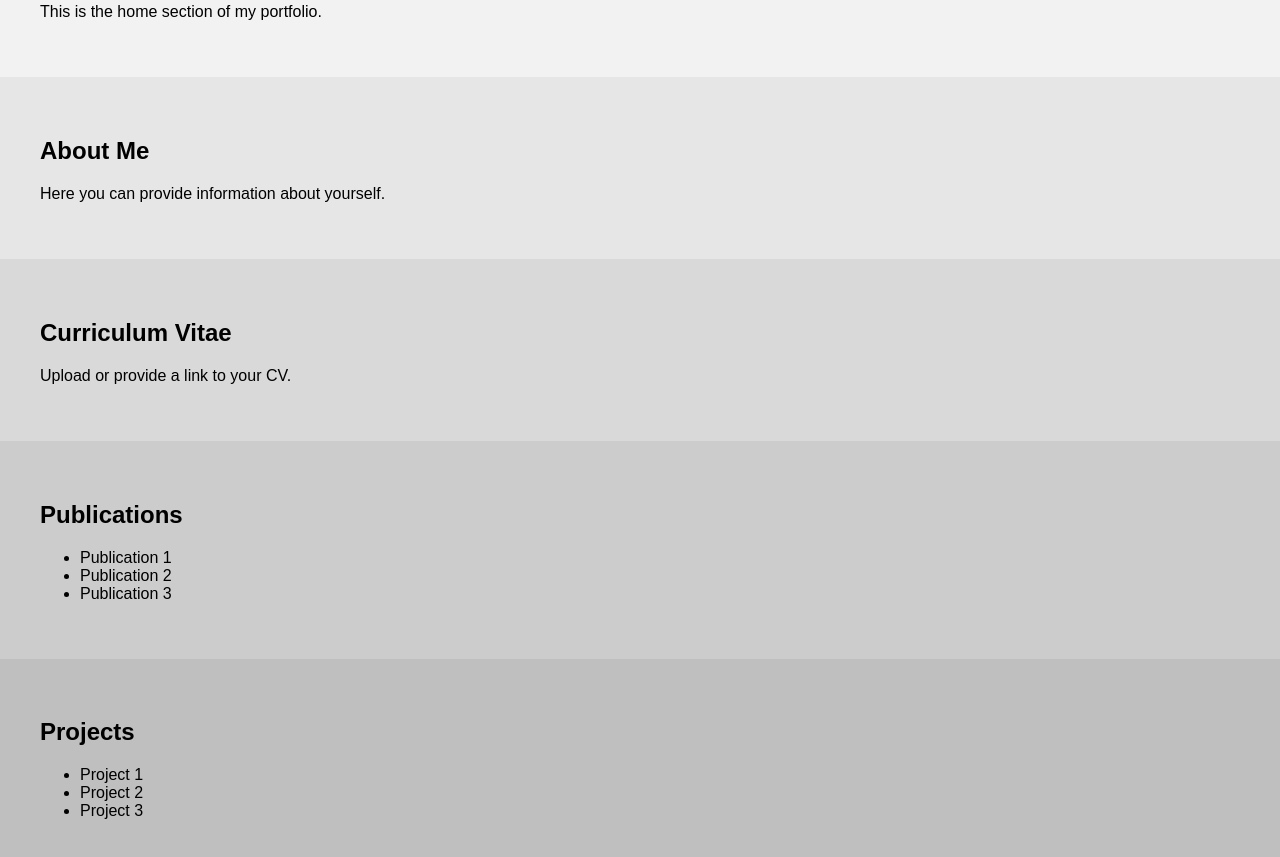
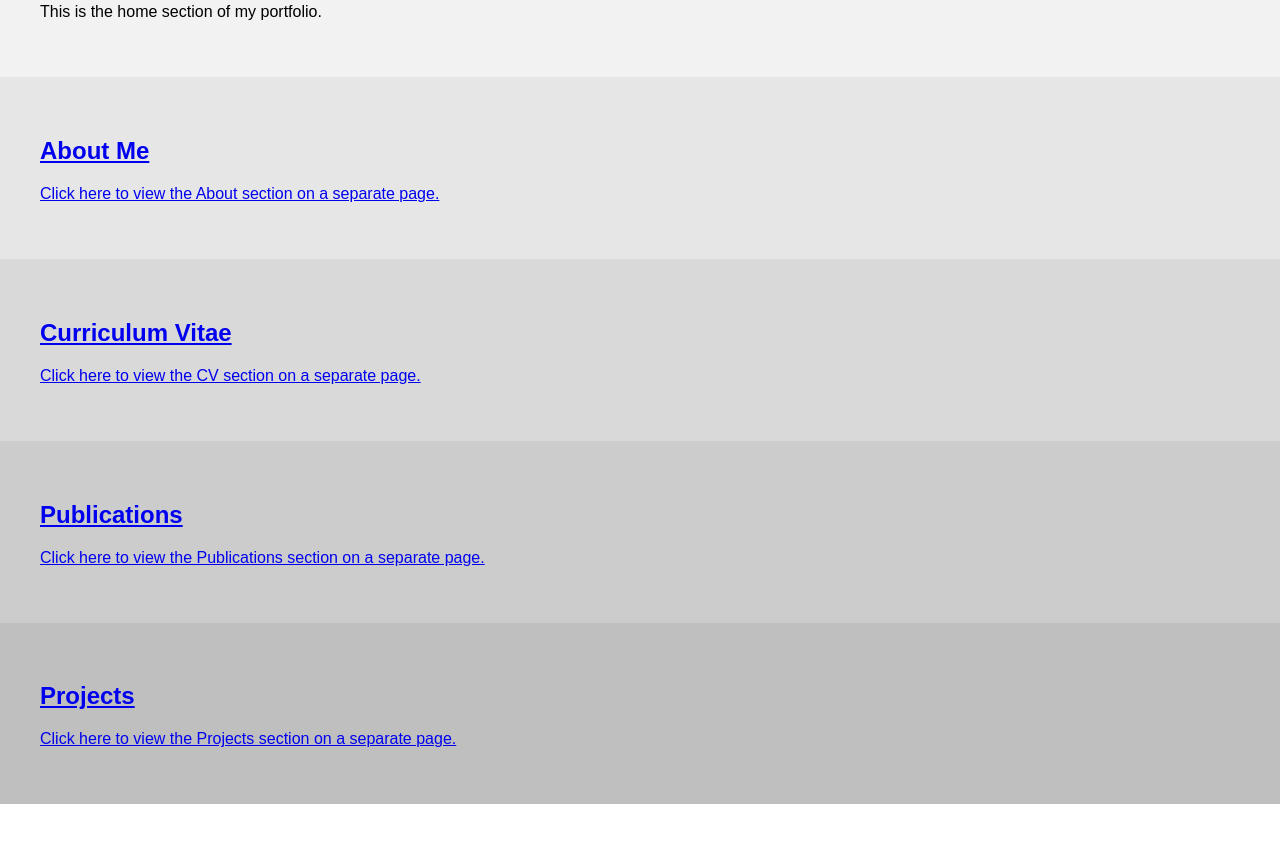
Before and after one commit to atiehmk/atiehmk.github.io, a plain HTML site: page index.html in a window 1280 px wide. Shown: the part 295-1152 px from the top of the page. After the commit the page ends 1099 px from the top, so only its background shows below. Drawn offline with Linux system fonts and the light colour scheme.

Commit message:
Update index.html

```diff
--- a/index.html
+++ b/index.html
@@ -8,11 +8,11 @@
   <!-- Navigation -->
   <nav>
     <ul>
-      <li><a href="#home">Home</a></li>
-      <li><a href="#about">About</a></li>
-      <li><a href="#cv">CV</a></li>
-      <li><a href="#publications">Publications</a></li>
-      <li><a href="#projects">Projects</a></li>
+      <li><a href="index.html">Home</a></li>
+      <li><a href="about.html">About</a></li>
+      <li><a href="cv.html">CV</a></li>
+      <li><a href="publications.html">Publications</a></li>
+      <li><a href="projects.html">Projects</a></li>
     </ul>
   </nav>
 
@@ -24,34 +24,34 @@
 
   <!-- About Section -->
   <section id="about">
-    <h2>About Me</h2>
-    <p>Here you can provide information about yourself.</p>
+    <a href="about.html">
+      <h2>About Me</h2>
+      <p>Click here to view the About section on a separate page.</p>
+    </a>
   </section>
 
   <!-- CV Section -->
   <section id="cv">
-    <h2>Curriculum Vitae</h2>
-    <p>Upload or provide a link to your CV.</p>
+    <a href="cv.html">
+      <h2>Curriculum Vitae</h2>
+      <p>Click here to view the CV section on a separate page.</p>
+    </a>
   </section>
 
   <!-- Publications Section -->
   <section id="publications">
-    <h2>Publications</h2>
-    <ul>
-      <li>Publication 1</li>
-      <li>Publication 2</li>
-      <li>Publication 3</li>
-    </ul>
+    <a href="publications.html">
+      <h2>Publications</h2>
+      <p>Click here to view the Publications section on a separate page.</p>
+    </a>
   </section>
 
   <!-- Projects Section -->
   <section id="projects">
-    <h2>Projects</h2>
-    <ul>
-      <li>Project 1</li>
-      <li>Project 2</li>
-      <li>Project 3</li>
-    </ul>
+    <a href="projects.html">
+      <h2>Projects</h2>
+      <p>Click here to view the Projects section on a separate page.</p>
+    </a>
   </section>
 
   <script src="script.js"></script>
```
